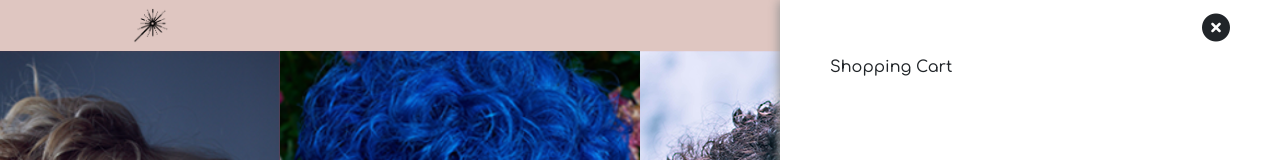
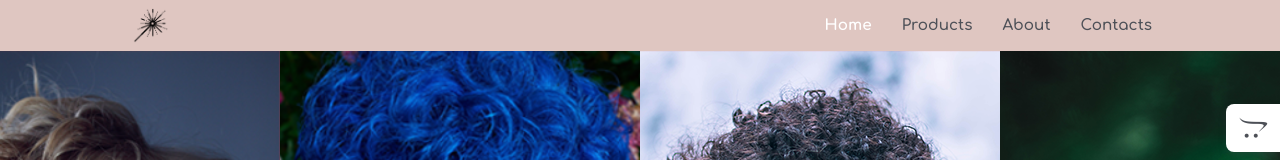
Before and after one commit to Mattia-Rollo/laravel-fashion-shop, a Vue app: page / in a window 1280 px wide. Shown: the top 160 px of the page. Built offline with nearby package versions, Linux system fonts and the light colour scheme; no server answers.

Commit message:
fix cart

```diff
--- a/src/components/CartComponent.vue
+++ b/src/components/CartComponent.vue
@@ -1,7 +1,7 @@
 <template>
   <div class="shopping_cart">
     <div class="mk_container">
-      <div class="py-2 fs-3 text-end" @click="store.openCart = false">
+      <div class="py-2 fs-3 text-end" @click="store.openCart = true">
         <i class="fa-solid fa-circle-xmark"></i>
       </div>
       <h6>Shopping Cart</h6>
--- a/src/store.js
+++ b/src/store.js
@@ -6,7 +6,7 @@ export const store = reactive({
     imageBasePath: 'http://127.0.0.1:8000/storage/',
     productsArray: [],
     isLoading: false,
-    openCart: true,
+    openCart: false,
 
 
 
```
